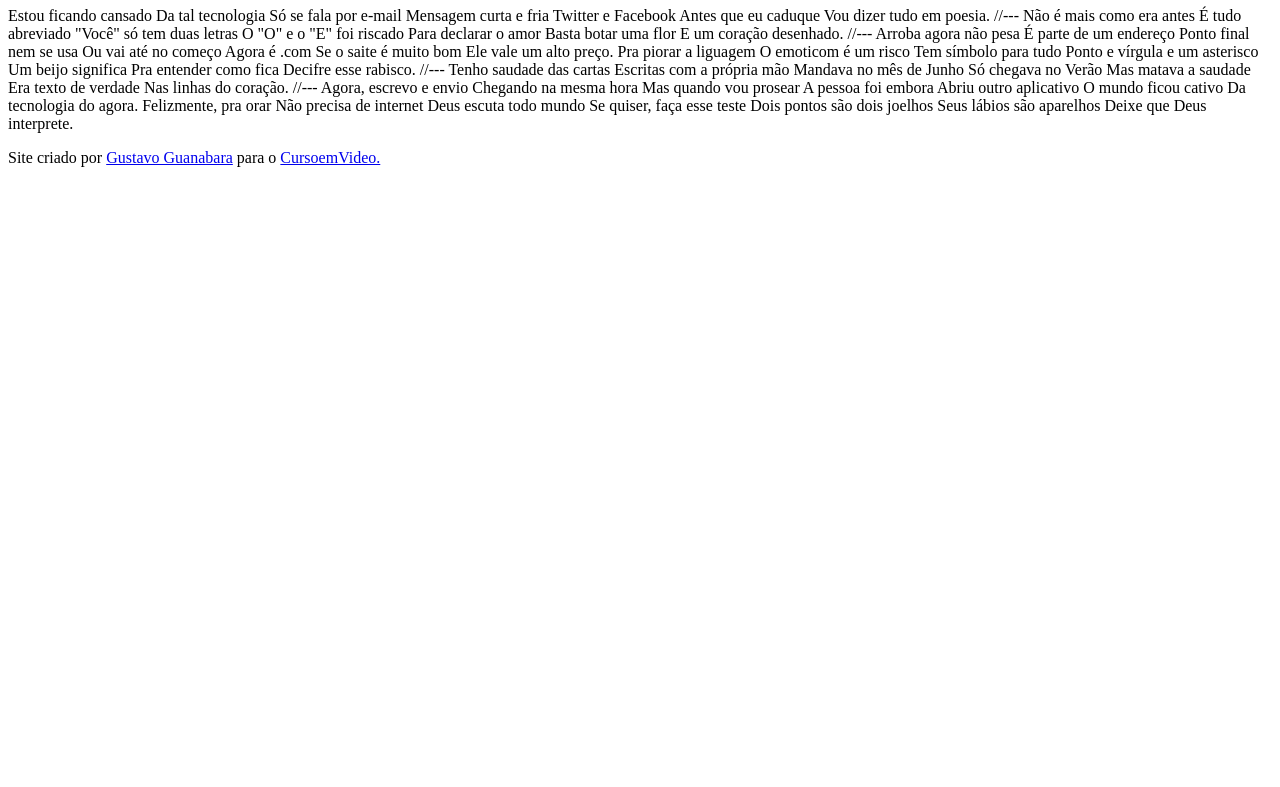
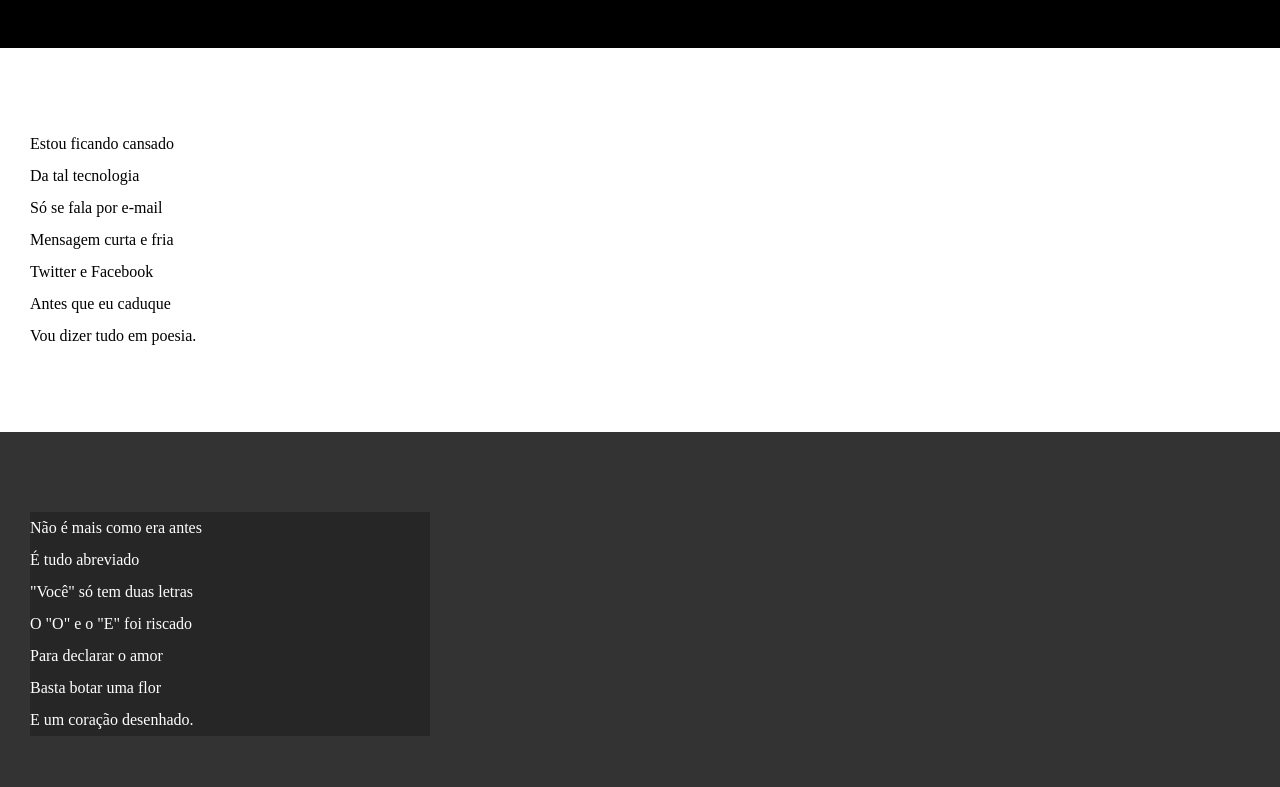
Before and after one commit to adayld/HTML-CSS, a plain HTML site: page desafios/desafio012/index.html in a window 1280 px wide. Shown: the part 107-894 px from the top of the page. Before the commit the page ends 800 px from the top, so only its background shows below. Drawn offline with Linux system fonts and the light colour scheme.

Commit message:
atualizei estilo dos textos e blocos

```diff
--- /dev/null
+++ b/desafios/desafio012/estilo/style.css
@@ -0,0 +1,66 @@
+@charset "UTF-8";
+
+* {
+    margin: 0px;
+    padding: 0px;
+}
+
+html, body {
+    min-height: 100vh;
+    background-color: darkgray;
+}
+
+header {
+    background-color: black;
+    color: white;
+    text-align: center;
+}
+
+header > h1 {
+    padding-top: 50px;
+    /* text-transform: uppercase; */
+    font-variant: small-caps;
+}
+
+header > p {
+    padding-bottom: 50px;
+}
+
+header a, footer a {
+    color: white;
+    text-decoration: none;
+    font-weight: bold;
+}
+
+header a:hover, footer a:hover {
+    text-decoration: underline;
+}
+
+section {
+    padding-top: 10vh;
+    padding-bottom: 10vh;
+    line-height: 2em;
+    padding-left: 30px;
+}
+
+section.normal {
+    background-color: white;
+    color: black;
+}
+
+section.imagem {
+    background-color: rgb(51, 51, 51);
+    color: white;
+}
+
+section.imagem > p {
+    width: 400px;
+    background-color: rgba(0, 0, 0, 0.253);
+}
+
+footer {
+    background-color: black;
+    color: white;
+    text-align: center;
+    padding: 10px;
+}
--- a/desafios/desafio012/index.html
+++ b/desafios/desafio012/index.html
@@ -4,77 +4,94 @@
     <meta charset="UTF-8">
     <meta name="viewport" content="width=device-width, initial-scale=1.0">
     <title>Cordel Moderno</title>
+    <link rel="stylesheet" href="estilo/style.css">
 </head>
 <body>
     <header>
         <h1>Cordel Moderno</h1>
         <p>Por <a href="https://www.recantodasletras.com.br/poesias/3186743" target="blank">Milton Duarte</a></p>
-
     </header>
 
-    Estou ficando cansado
-    Da tal tecnologia
-    Só se fala por e-mail
-    Mensagem curta e fria
-    Twitter e Facebook
-    Antes que eu caduque
-    Vou dizer tudo em poesia.
+    <section class="normal">
+        <p>
+            Estou ficando cansado <br>
+            Da tal tecnologia <br>
+            Só se fala por e-mail <br>
+            Mensagem curta e fria <br>
+            Twitter e Facebook <br>
+            Antes que eu caduque <br>
+            Vou dizer tudo em poesia.
+        </p>
+    </section>
 
-    //---
+    <section class="imagem">
+        <p>
+            Não é mais como era antes <br>
+            É tudo abreviado <br>
+            "Você" só tem duas letras <br>
+            O "O" e o "E" foi riscado <br>
+            Para declarar o amor <br>
+            Basta botar uma flor <br>
+            E um coração desenhado.
+        </p>
+    </section>
 
-    Não é mais como era antes
-    É tudo abreviado
-    "Você" só tem duas letras
-    O "O" e o "E" foi riscado
-    Para declarar o amor
-    Basta botar uma flor
-    E um coração desenhado.
+    <section class="normal">
+        <p>
+            Arroba agora não pesa <br>
+            É parte de um endereço <br>
+            Ponto final nem se usa <br>
+            Ou vai até no começo <br>
+            Agora é .com <br>
+            Se o saite é muito bom <br>
+            Ele vale um alto preço. <br>
+        </p>
 
-    //---
+        <p>
+            Pra piorar a liguagem <br>
+            O emoticom é um risco <br>
+            Tem símbolo para tudo <br>
+            Ponto e vírgula e um asterisco <br>
+            Um beijo significa <br>
+            Pra entender como fica <br>
+            Decifre esse rabisco.
+        </p>
+    </section>
 
-    Arroba agora não pesa
-    É parte de um endereço
-    Ponto final nem se usa
-    Ou vai até no começo
-    Agora é .com
-    Se o saite é muito bom
-    Ele vale um alto preço.
+    <section class="imagem">
+        <p>
+            Tenho saudade das cartas <br>
+            Escritas com a própria mão <br>
+            Mandava no mês de Junho <br>
+            Só chegava no Verão <br>
+            Mas matava a saudade <br>
+            Era texto de verdade <br>
+            Nas linhas do coração.
+        </p>
+    </section>
 
-    Pra piorar a liguagem
-    O emoticom é um risco
-    Tem símbolo para tudo
-    Ponto e vírgula e um asterisco
-    Um beijo significa
-    Pra entender como fica
-    Decifre esse rabisco.
+    <section class="normal">
+        <p>
+            Agora, escrevo e envio <br>
+            Chegando na mesma hora <br>
+            Mas quando vou prosear <br>
+            A pessoa foi embora <br>
+            Abriu outro aplicativo <br>
+            O mundo ficou cativo <br>
+            Da tecnologia do agora. <br>
+        </p>
 
-    //---
+        <p>
+            Felizmente, pra orar <br>
+            Não precisa de internet <br>
+            Deus escuta todo mundo <br>
+            Se quiser, faça esse teste <br>
+            Dois pontos são dois joelhos <br>
+            Seus lábios são aparelhos <br>
+            Deixe que Deus interprete.
+        </p>
+    </section>
 
-    Tenho saudade das cartas
-    Escritas com a própria mão
-    Mandava no mês de Junho
-    Só chegava no Verão
-    Mas matava a saudade
-    Era texto de verdade
-    Nas linhas do coração.
-
-    //---
-
-    Agora, escrevo e envio
-    Chegando na mesma hora
-    Mas quando vou prosear
-    A pessoa foi embora
-    Abriu outro aplicativo
-    O mundo ficou cativo
-    Da tecnologia do agora.
-
-    Felizmente, pra orar
-    Não precisa de internet
-    Deus escuta todo mundo
-    Se quiser, faça esse teste
-    Dois pontos são dois joelhos
-    Seus lábios são aparelhos
-    Deixe que Deus interprete.
     <footer>
         <p>Site criado por <a href="https://gustavoguanabara.github.io" target="_blank">Gustavo Guanabara</a> para o <a href="https://www.cursoemvideo.com" target="_blank">CursoemVideo.</a></p>
     </footer>
```
